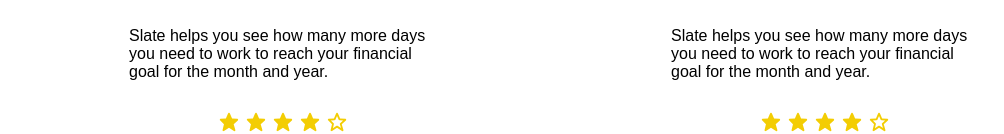
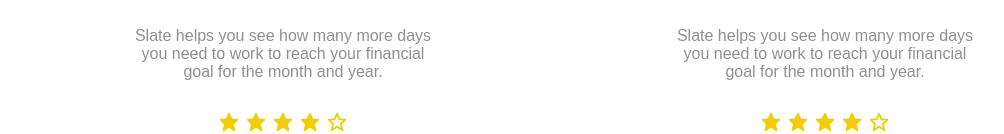
Before and after one commit to karimliaghabala/jed-academy-task1-htmlcss, a plain HTML site: page index.html in a window 1280 px wide. Shown: the part 3330-3464 px from the top of the page, without its empty margins (86-1090 px from the left). Drawn offline with Linux system fonts and the light colour scheme.

Commit message:
update section 4

```diff
--- a/css/style.css
+++ b/css/style.css
@@ -358,4 +358,8 @@
   color: black;
   font-weight: bold;
 }
+.s4-box>.h6{
+  color: rgba(0, 0, 0, 0.438);
+  text-align: center;
+}
 /*<<<<<<<<<<<<<<<<<<<<<<<<fourth section end>>>>>>>>>>>>>>>>>>>>>>>>>*/
```
